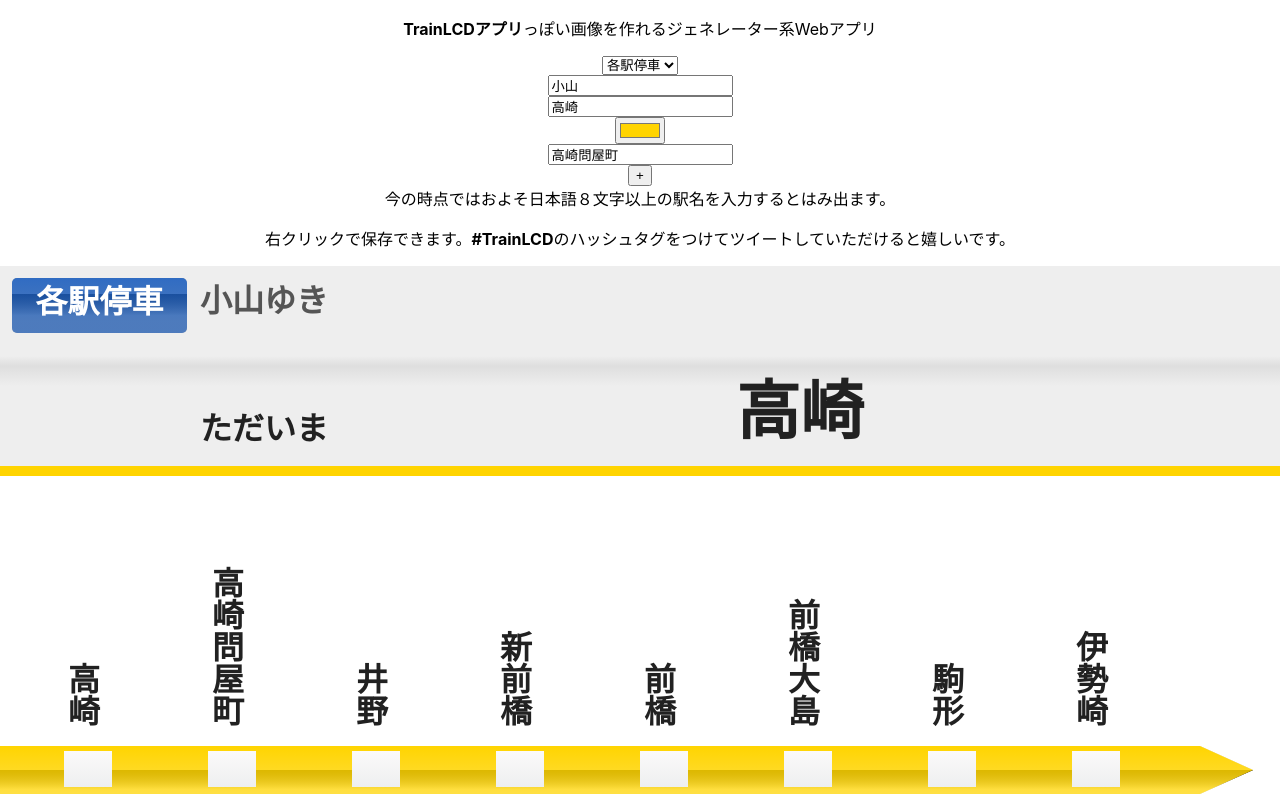
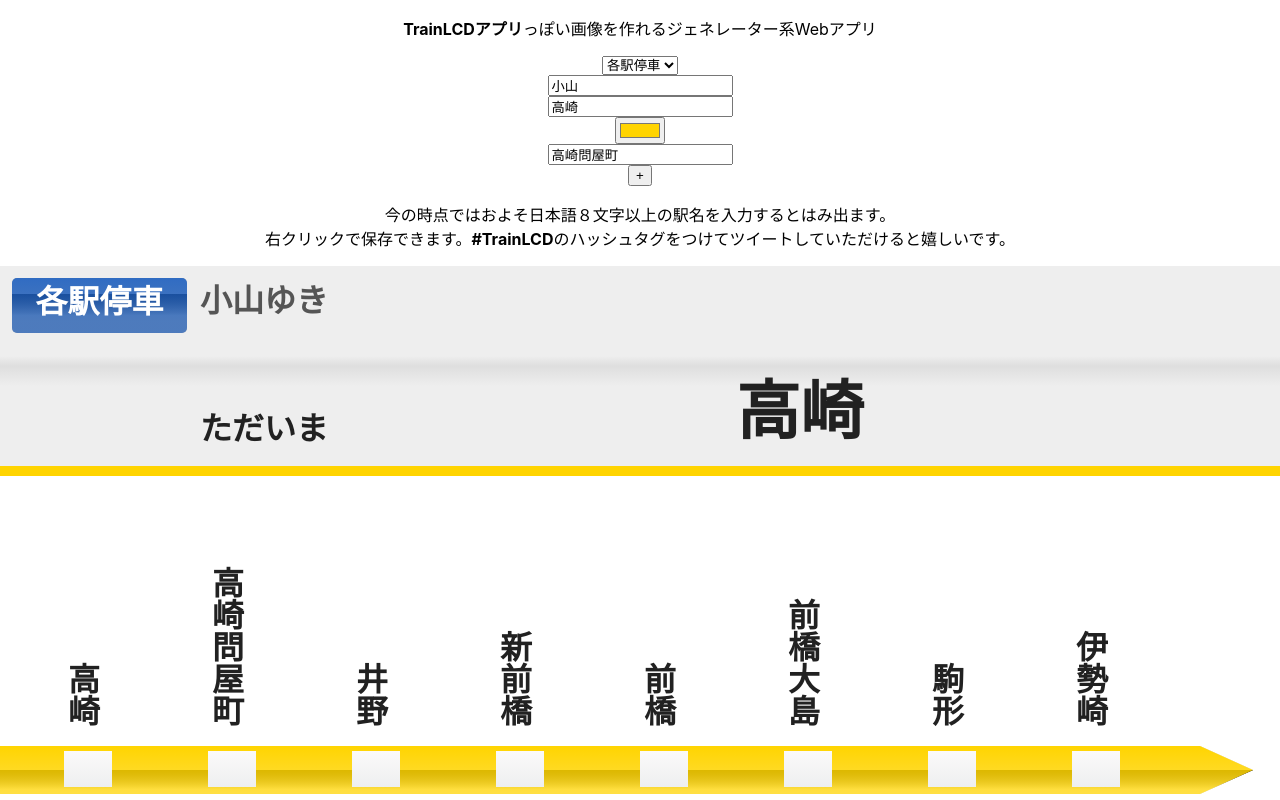
Before and after one commit to TrainLCD/ImageGenerator, a Next.js app: page / in a window 1280 px wide. Shown: the top 800 px of the page. Built offline with nearby package versions, Linux system fonts and the light colour scheme.

Commit message:
noticeのデザイン修正

```diff
--- a/pages/index.tsx
+++ b/pages/index.tsx
@@ -115,9 +115,10 @@ export default function Home(): React.ReactElement {
       {addedStationCount < MAX_ADDITIONAL_STATION_COUNT - 1 && (
         <button onClick={handleIncrementStationCount}>+</button>
       )}
-      <span className={styles.notice}>
+      <div className={styles.noticeContainer}>
+        <p className={styles.notice}>
           今の時点ではおよそ日本語８文字以上の駅名を入力するとはみ出ます。
-      </span>
+        </p>
         <p className={styles.notice}>
           右クリックで保存できます。
           <a
@@ -129,6 +130,7 @@ export default function Home(): React.ReactElement {
           </a>
           のハッシュタグをつけてツイートしていただけると嬉しいです。
         </p>
+      </div>
       {/* eslint-disable-next-line @next/next/no-img-element */}
       {url && <img className={styles.img} id="result" src={url} alt="result" />}
       <footer className={styles.footer}>
--- a/styles/Home.module.css
+++ b/styles/Home.module.css
@@ -14,7 +14,12 @@
   text-align: center;
 }
 
+.noticeContainer {
+  margin: 16px 0;
+}
+
 .notice {
+  margin: 0;
   text-align: center;
 }
 
```
Lines whose indentation alone changed are shown as unchanged.
